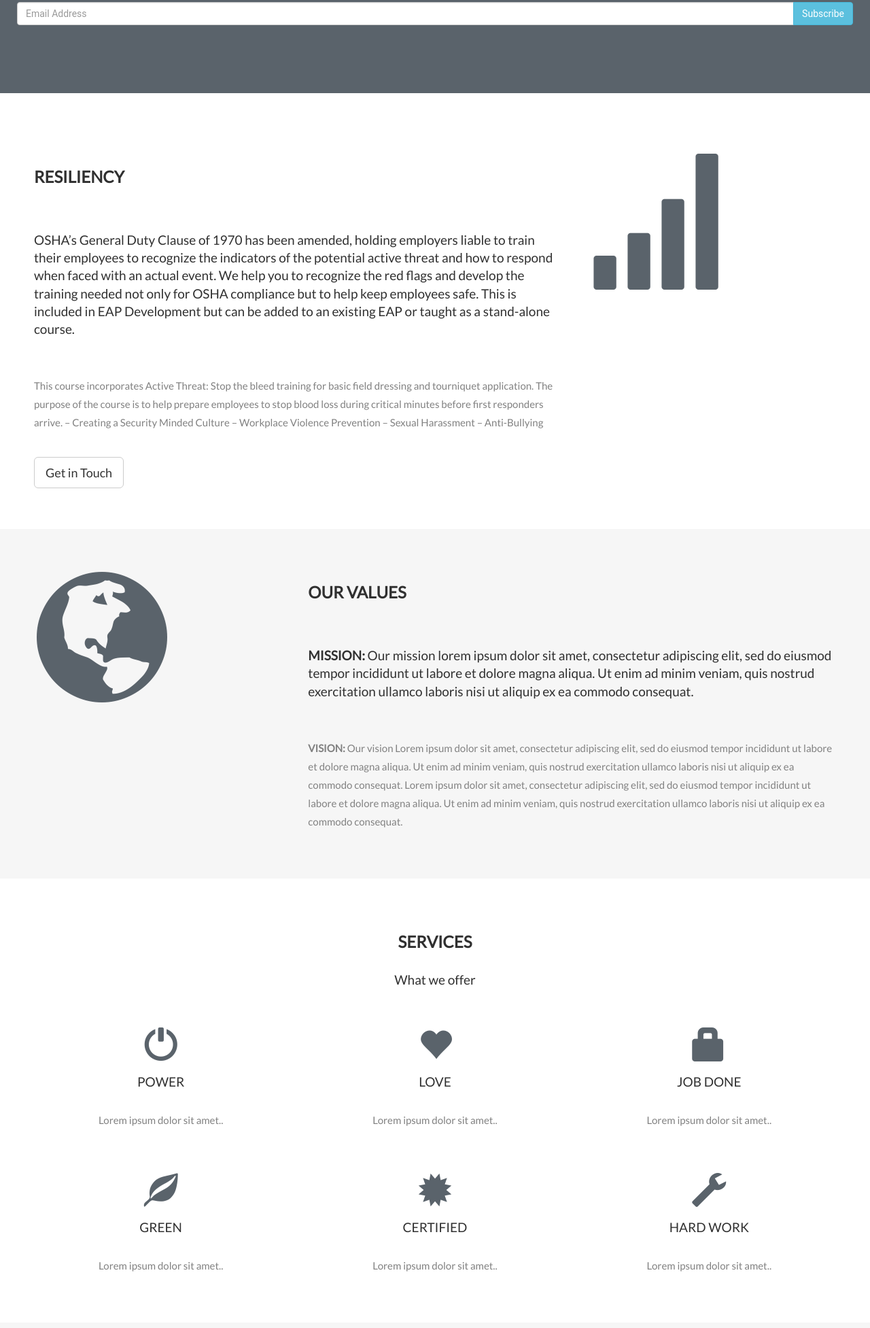
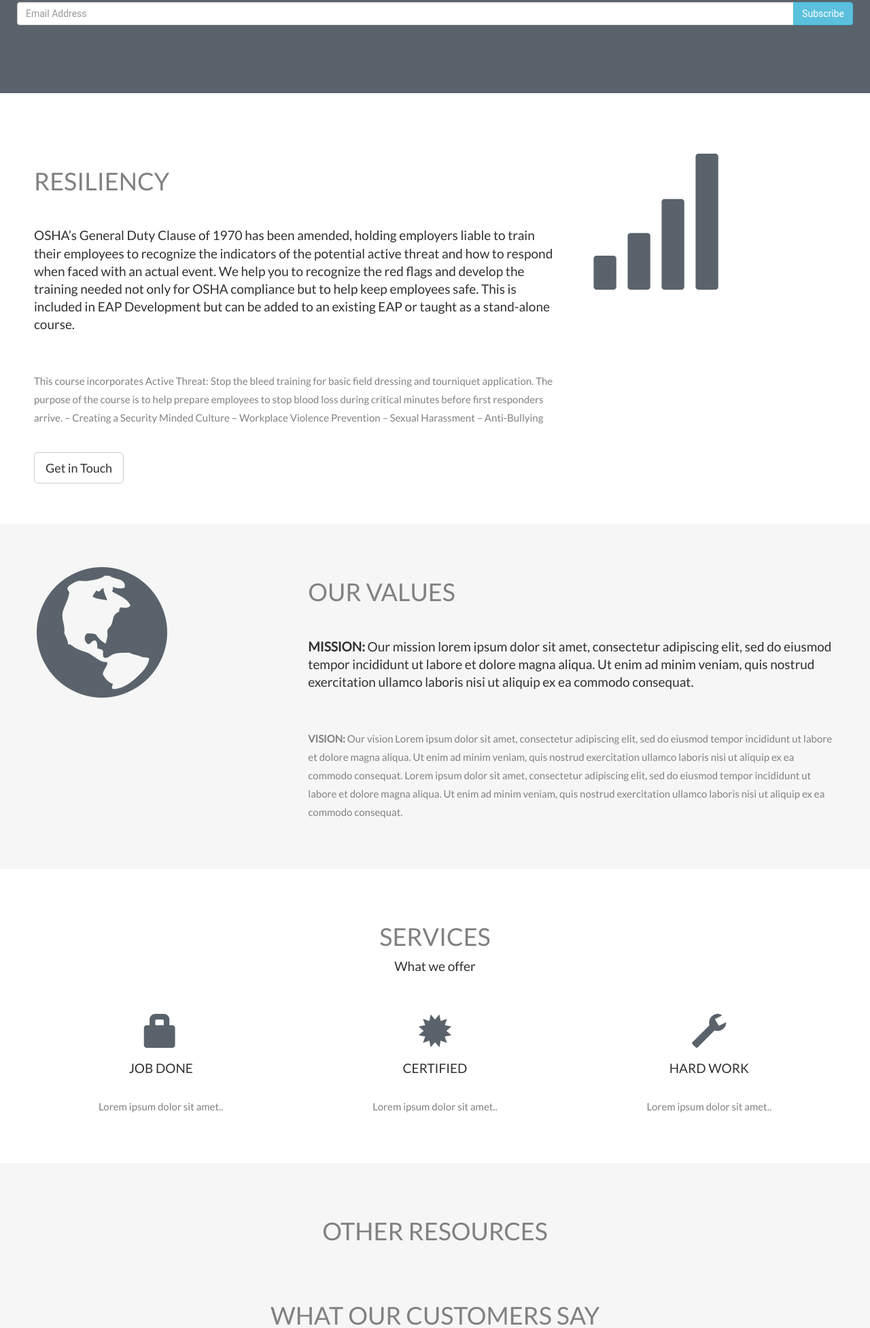
Before and after one commit to JacobKohav/NuMem_Components, a Django app: page / in a window 1280 px wide. Shown: the part 450-2403 px from the top of the page at 68% size. Run offline with Django 3.2, Linux system fonts and the light colour scheme; data that the repository does not hold is empty; some libraries are stand-ins or nearby versions.

Commit message:
Tweak small formatting issues

```diff
--- a/training_site/home/templates/home/homepage.html
+++ b/training_site/home/templates/home/homepage.html
@@ -53,7 +53,7 @@
 <div id="about" class="container-fluid">
 	<div class="row">
 		<div class="col-sm-8">
-			<h2>RESILIENCY</h2><br>
+			<h1>RESILIENCY</h1><br>
 			<h4>OSHA’s General Duty Clause of 1970 has been amended, holding employers liable to train their employees to recognize the indicators of the potential active threat and how to respond when faced with an actual event. We help you to recognize the red flags and develop the training needed not only for OSHA compliance but to help keep employees safe. This is included in EAP Development but can be added to an existing EAP or taught as a stand-alone course.</h4><br>
 			<p>This course incorporates Active Threat: Stop the bleed training for basic field dressing and tourniquet application. The purpose of the course is to help prepare employees to stop blood loss during critical minutes before first responders arrive.
 			– Creating a Security Minded Culture
@@ -74,7 +74,7 @@
 			<span class="glyphicon glyphicon-globe logo slideanim"></span>
 		</div>
 		<div class="col-sm-8">
-			<h2>Our Values</h2><br>
+			<h1>OUR VALUES</h1><br>
 			<h4><strong>MISSION:</strong> Our mission lorem ipsum dolor sit amet, consectetur adipiscing elit, sed do eiusmod tempor incididunt ut labore et dolore magna aliqua. Ut enim ad minim veniam, quis nostrud exercitation ullamco laboris nisi ut aliquip ex ea commodo consequat.</h4><br>
 			<p><strong>VISION:</strong> Our vision Lorem ipsum dolor sit amet, consectetur adipiscing elit, sed do eiusmod tempor incididunt ut labore et dolore magna aliqua. Ut enim ad minim veniam, quis nostrud exercitation ullamco laboris nisi ut aliquip ex ea commodo consequat.
 			Lorem ipsum dolor sit amet, consectetur adipiscing elit, sed do eiusmod tempor incididunt ut labore et dolore magna aliqua. Ut enim ad minim veniam, quis nostrud exercitation ullamco laboris nisi ut aliquip ex ea commodo consequat.</p>
@@ -87,31 +87,13 @@
 
 <!-- Container (Services Section) -->
 <div id="services" class="container-fluid text-center">
-	<h2>SERVICES</h2>
+	<h1>SERVICES</h1>
 	<h4>What we offer</h4>
 	<br>
 	<div class="row slideanim">
 		<div class="col-sm-4">
-			<span class="glyphicon glyphicon-off logo-small"></span>
-			<h4>POWER</h4>
-			<p>Lorem ipsum dolor sit amet..</p>
-		</div>
-		<div class="col-sm-4">
-			<span class="glyphicon glyphicon-heart logo-small"></span>
-			<h4>LOVE</h4>
-			<p>Lorem ipsum dolor sit amet..</p>
-		</div>
-		<div class="col-sm-4">
 			<span class="glyphicon glyphicon-lock logo-small"></span>
 			<h4>JOB DONE</h4>
-			<p>Lorem ipsum dolor sit amet..</p>
-		</div>
-	</div>
-	<br><br>
-	<div class="row slideanim">
-		<div class="col-sm-4">
-			<span class="glyphicon glyphicon-leaf logo-small"></span>
-			<h4>GREEN</h4>
 			<p>Lorem ipsum dolor sit amet..</p>
 		</div>
 		<div class="col-sm-4">
@@ -133,7 +115,7 @@
 
 <!-- Container (Portfolio Section) -->
 <div id="resource_links_area" class="container-fluid text-center bg-grey">
-	<h2>Other Resources</h2><br>
+	<h1>OTHER RESOURCES</h1><br>
 	<div class="row text-center slideanim">
 
 		{% for rec in resource_links %}
@@ -149,7 +131,7 @@
 	</div><br>
 
 	<!--Not in top menu-->
-	<h2>What our customers say</h2>
+	<h1>WHAT OUR CUSTOMERS SAY</h1>
 	<div id="myCarousel" class="carousel slide text-center" data-ride="carousel">
 		<!-- Indicators -->
 		<ol class="carousel-indicators">
@@ -191,8 +173,8 @@
 <!-- Container (Pricing Section) -->
 <div id="pricing" class="container-fluid">
 	<div class="text-center">
-		<h2>Pricing</h2>
-		<h4>Choose a payment plan that works for you</h4>
+		<h1>PRICING</h1>
+		<h4>Choose a payment plan that works for your business</h4>
 	</div>
 	<div class="row slideanim">
 		<div class="col-sm-4 col-xs-12">
@@ -261,7 +243,8 @@
 
 <!-- Container (Contact Section) -->
 <div id="contact" class="container-fluid bg-grey">
-	<h2 class="text-center">CONTACT</h2>
+	<h1 class="text-center">CONTACT</h1>
+	<br><br>
 	<div class="row">
 		<div class="col-sm-5">
 			<p>Contact us and we'll get back to you within 24 hours.</p>
```
